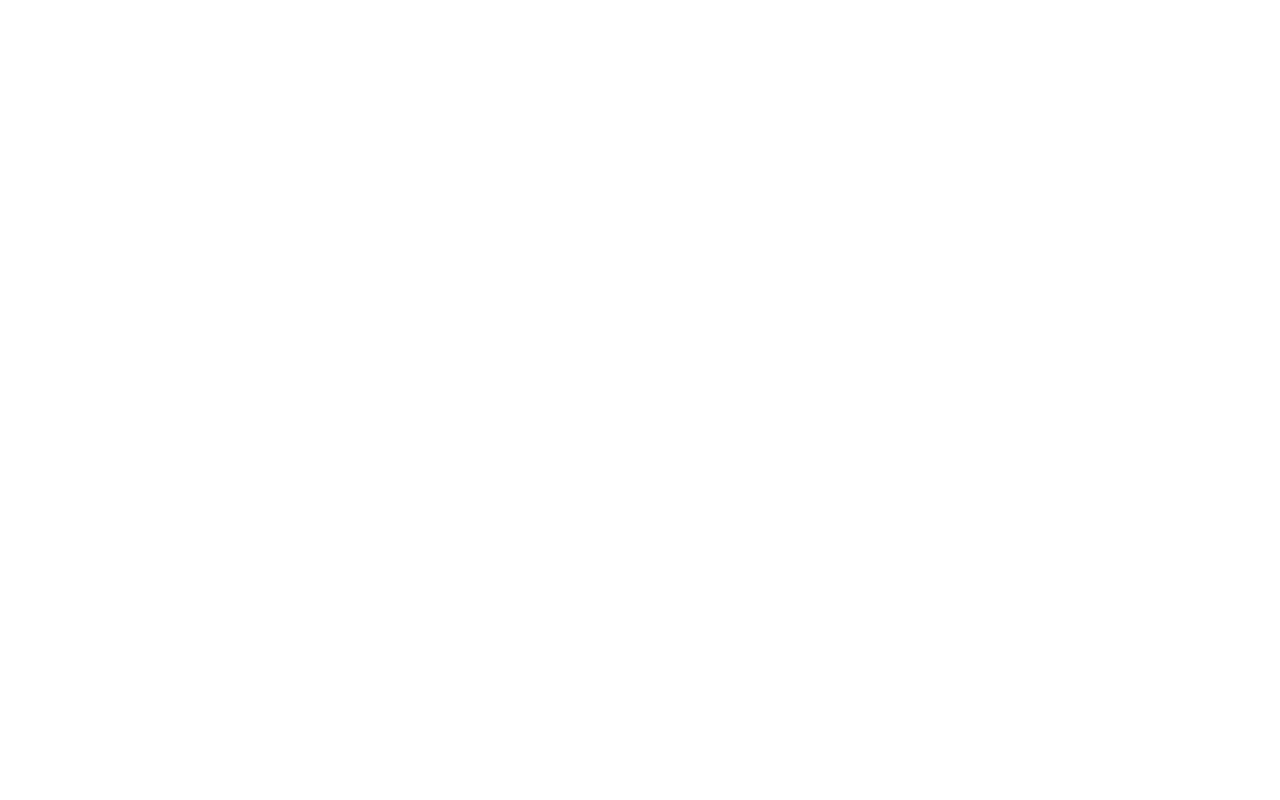
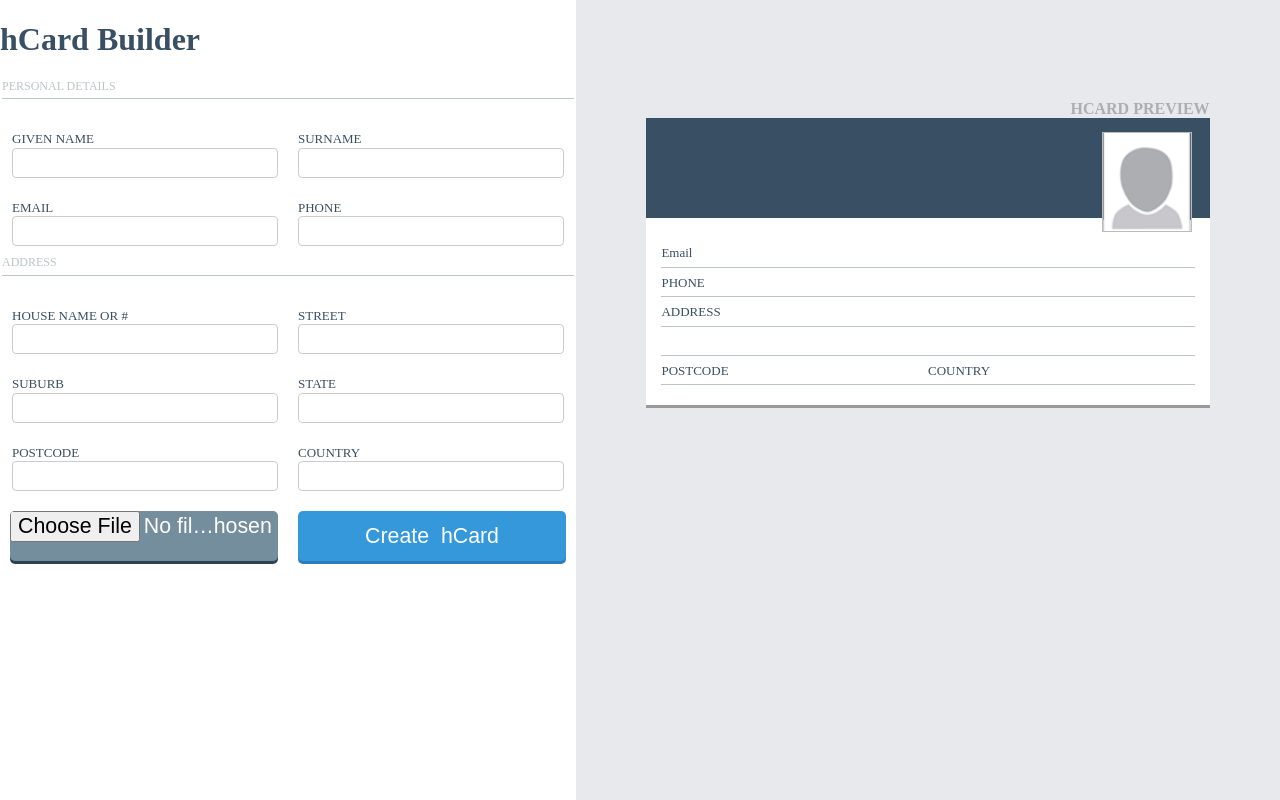
Before and after one commit to happytolearn/frontend-candidate-test, a plain HTML site: page index.html in a window 1280 px wide. Drawn offline with Linux system fonts and the light colour scheme.

Commit message:
content and styling

```diff
--- a/css/custom.css
+++ b/css/custom.css
@@ -0,0 +1,148 @@
+
+
+* {
+box-sizing:border-box;
+}
+
+body {
+background:#E7E9EC
+}
+
+h1 {
+color:#394F63
+}
+
+h2 {
+color:#ACAEB1;
+float:right;
+margin:0;
+font-size:16px
+}
+
+h3 {
+color:#FFF
+}
+
+.col-50 {
+float:left;
+width:50%
+}
+
+.card-form {
+width:45%;
+float:left;
+background:#FFF;
+height:100vh
+}
+
+.form-group {
+width:50%;
+float:left;
+padding:10px
+}
+
+fieldset {
+padding:0;
+border:0
+}
+
+legend {
+width:100%;
+margin-bottom:20px;
+border-bottom:1px solid #BDC5C8;
+color:#BDC5C8;
+font-size:12px;
+padding-bottom:5px
+}
+
+input {
+width:100%;
+border:1px solid #ccc;
+-webkit-border-radius:4px;
+-moz-border-radius:4px;
+border-radius:4px;
+height:30px
+}
+
+label {
+color:#394F63;
+font-size:13px
+}
+
+.preview-block {
+width:55%;
+float:left
+}
+
+.card-preview {
+width:80%;
+margin:100px auto;
+-webkit-box-shadow:0 3px #9a9a9a;
+-moz-box-shadow:0 3px #9a9a9a;
+box-shadow:0 3px #9a9a9a
+}
+
+.preview-header {
+height:100px;
+background:#394F63;
+clear:both;
+position:relative
+}
+
+.preview-information {
+background:#FFF
+}
+
+.info-block {
+border-bottom:1px solid #BDC5C8;
+padding:5px 0;
+overflow:hidden
+}
+
+.info-label {
+color:#394F63;
+font-size:13px;
+width:20%;
+display:inline-block
+}
+
+.preview-information {
+background:#FFF;
+padding:20px 15px
+}
+
+.info-detail {
+display:inline
+}
+
+.button-area input {
+height:50px;
+font-size:16pt;
+font-weight:100;
+color:#fff;
+border:0;
+border-radius:5px;
+text-align:center
+}
+
+.preview-img {
+background-image:url(../images/icon.PNG);
+background-size:cover;
+background-position:center;
+height:100px;
+width:90px;
+border:1px solid #bbb;
+position:absolute;
+right:18px;
+bottom:-14px
+}
+
+#submit-button {
+background-color:#3498db;
+box-shadow:0 3px #2980b9
+}
+
+#upload-button {
+background-color:#758E9D;
+box-shadow:0 3px #2d4350
+}
--- a/index.html
+++ b/index.html
@@ -15,6 +15,114 @@
     <section class="application-container">
 
 
+        <div class="card-form">
+        <h1>hCard Builder</h1>
+        <form>
+            <fieldset>
+                <legend>PERSONAL DETAILS</legend>
+                <div class="form-group">
+                    <label for="givenName" >GIVEN NAME</label>
+                    <input type="text" id="givenName" data-preview="preview_given-name">
+                </div>
+                <div class="form-group">
+                    <label for="surName">SURNAME</label>
+                    <input type="text" id="surName" data-preview="preview_surname">
+                </div>
+                <div class="form-group">
+                    <label for="email">EMAIL</label>
+                    <input type="email" id="email" data-preview="preview_email">
+                </div>
+                <div class="form-group">
+                    <label for="phoneNumber">PHONE</label>
+                    <input type="text" id="phoneNumber" data-preview="preview_phone">
+                </div>
+            </fieldset>
+
+            <fieldset>
+                <legend>ADDRESS</legend>
+                <div class="form-group">
+                    <label for="houseName">HOUSE NAME OR #</label>
+                    <input type="text" id="houseName"data-preview="preview_house" >
+                </div>
+                <div class="form-group">
+                    <label for="street">STREET</label>
+                    <input type="text" id="street" data-preview="preview_street">
+                </div>
+                <div class="form-group">
+                    <label for="suburb">SUBURB</label>
+                    <input type="text" id="suburb" data-preview="preview_suburb">
+                </div>
+                <div class="form-group">
+                    <label for="state">STATE</label>
+                    <input type="text" id="state" data-preview="preview_state">
+                </div>
+                <div class="form-group">
+                    <label for="postcode">POSTCODE</label>
+                    <input type="text" id="postcode" data-preview="preview_postcode">
+                </div>
+                <div class="form-group">
+                    <label for="country">COUNTRY</label>
+                    <input type="text" id="country"data-preview="preview_country" >
+                </div>
+            </fieldset>
+            <div class="button-area">
+                <div class="form-group">
+              <input type="file" value="Upload Avatar" id="upload-button" >
+                </div>
+                <div class="form-group">
+          <input type="submit" value="Create  hCard" id="submit-button" >
+                </div>
+        </div>
+
+        </form>
+        </div>
+
+        <div class="preview-block">
+            <div class="card-preview">
+                <h2>HCARD PREVIEW</h2>
+                <div class="preview-header">
+                    <h3>
+                        <span id="preview_given-name"></span>
+                        <span id="preview_surname"></span>
+                    </h3>
+
+                    <div id="preview-img" class="preview-img" alt="Customer's image for preview'" title="Customer image"></div>
+                </div>
+            <div class="preview-information">
+                <div class="info-block">
+                    <span class="info-label">Email</span>
+                    <span class="info-detail" id="preview_email"></span>
+                </div><div class="info-block">
+                    <span class="info-label">PHONE</span>
+                    <span class="info-detail" id="preview_phone"></span>
+
+                </div>
+                <div class="info-block">
+                    <span class="info-label">ADDRESS</span>
+                    <div class="info-detail">
+                        <span id="preview_house"></span>
+                        <span id="preview_street"></span>
+                    </div>
+                </div>
+                <div class="info-block">
+                    <span class="info-label"></span>
+                    <div class="info-detail">
+                        <span id="preview_suburb"></span>
+                        <span id="preview_state"></span>
+                    </div>
+                </div>
+                <div class="info-block">
+                    <div class="col-50"><span class="info-label"  >POSTCODE</span>
+                    <span class="info-detail" id="preview_postcode"></span></div>
+                    <div class="col-50"><span class="info-label">COUNTRY</span>
+                    <span class="info-detail" id="preview_country"></span>
+                    <div class="col-50">
+                </div>
+
+            </div>
+            </div>
+        </div>
+
     </section>
     <!--Scripts included-->
     <script src="js/custom.js"></script>
```
Also changed, not shown: images/icon.PNG (added).
